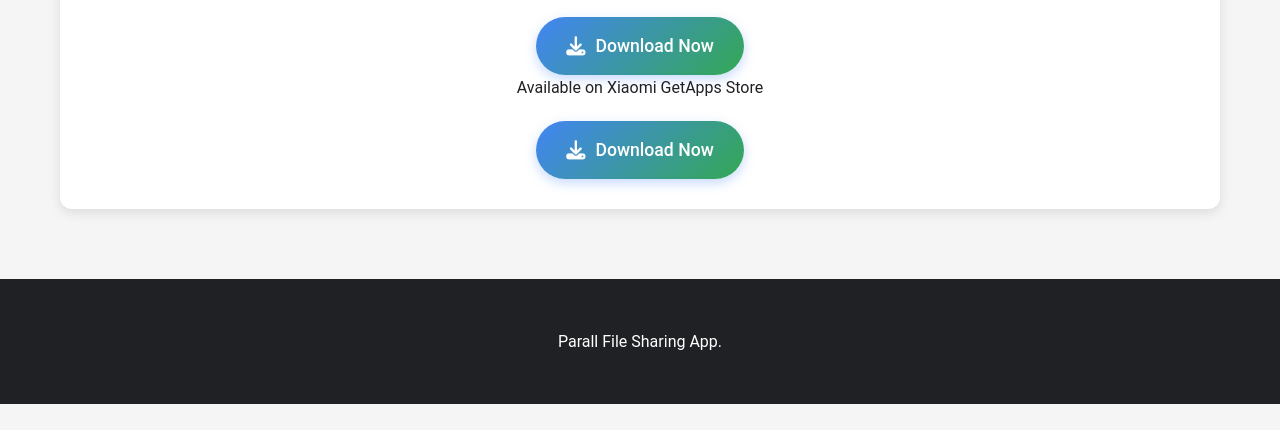
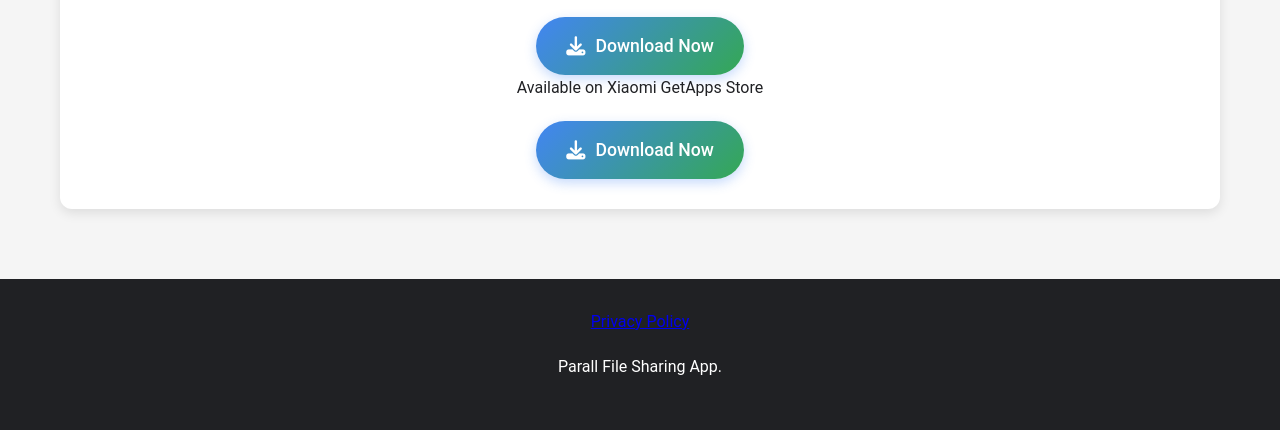
Before and after one commit to lalit-kmr/parall, a plain HTML site: page index.html in a window 1280 px wide. Shown: the part 1709-2139 px from the top of the page. Before the commit the page ends 2113 px from the top, so only its background shows below. Drawn offline with Linux system fonts and the light colour scheme.

Commit message:
Update index.html

```diff
--- a/index.html
+++ b/index.html
@@ -311,6 +311,9 @@
     </div>
 
     <footer>
+        <a href="/pp.html">
+            Privacy Policy
+            </a>
         <div class="container">
             <p> Parall File Sharing App.</p>
 
```
